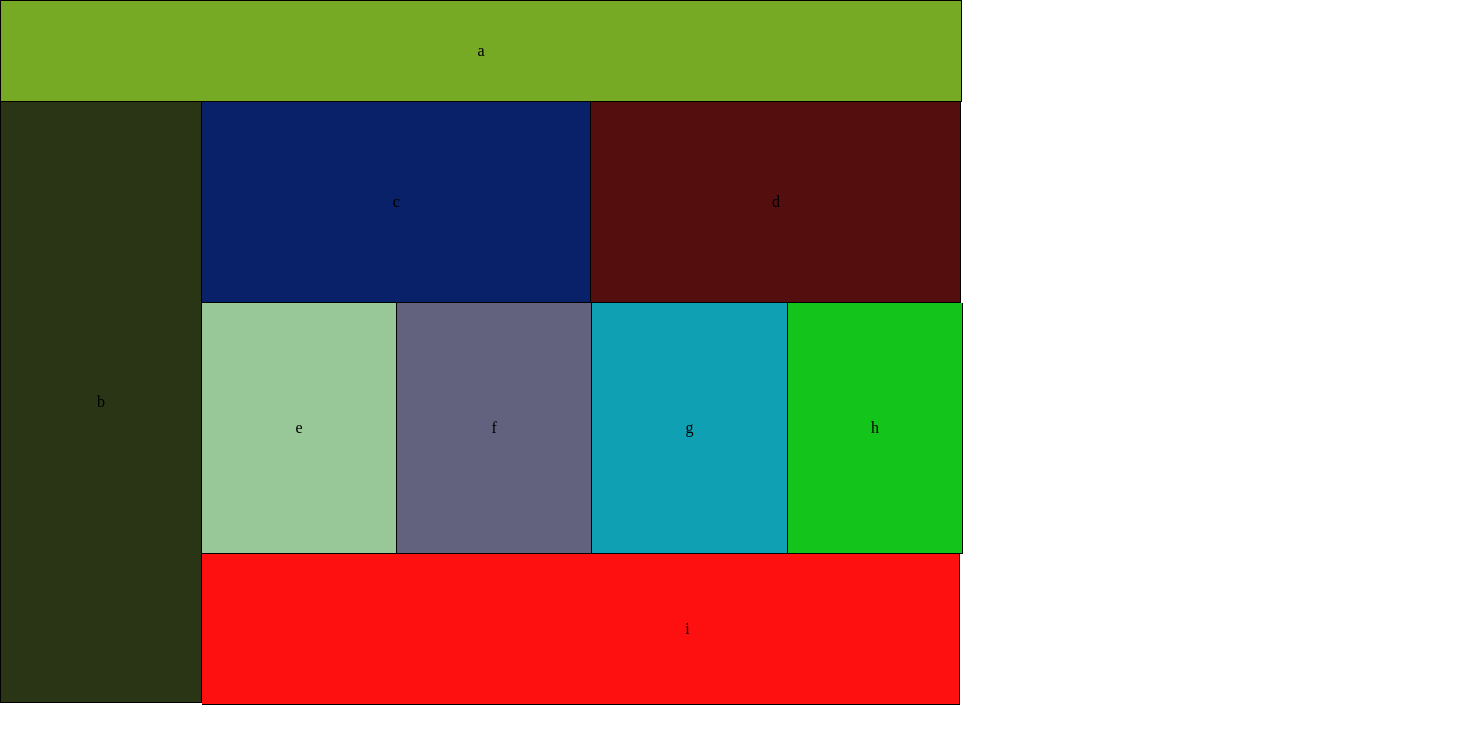
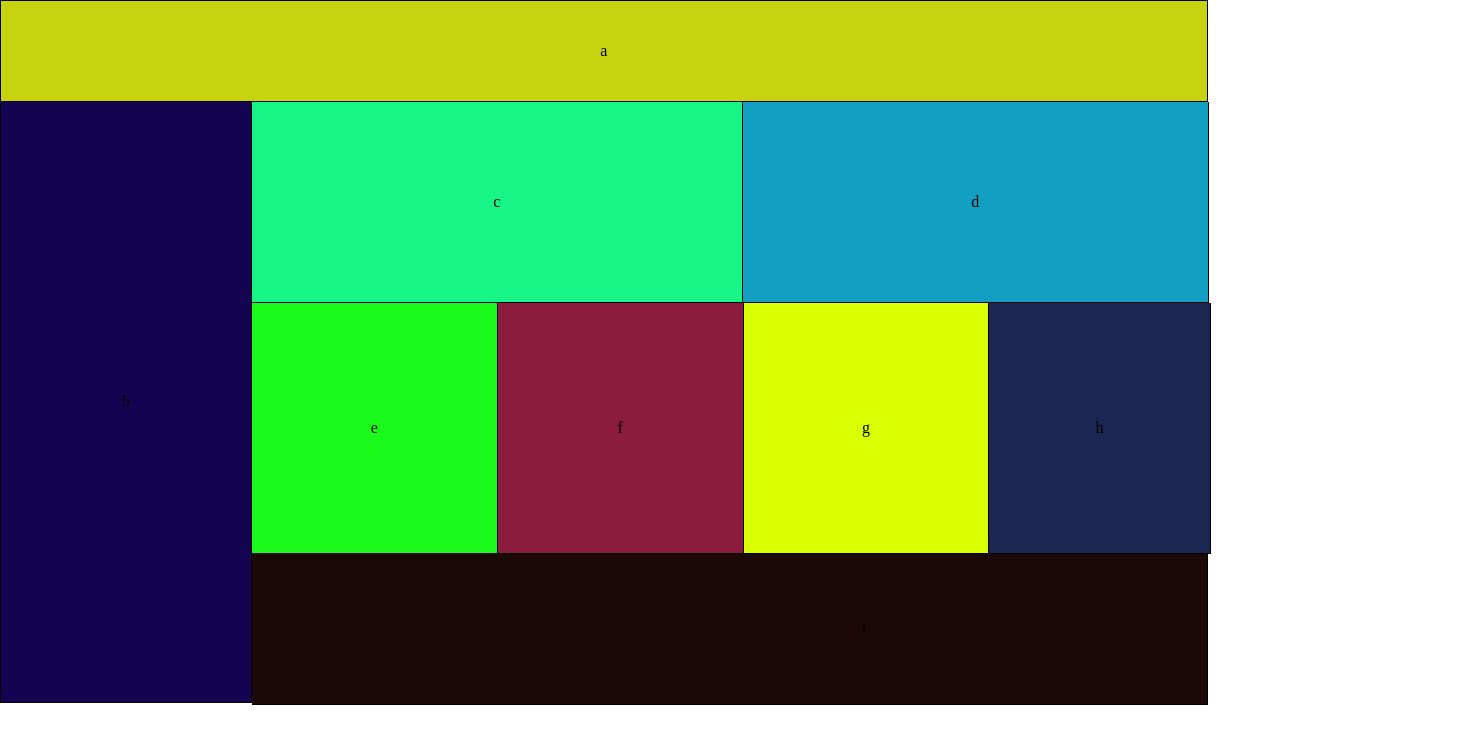
Before and after one commit to ahmadmamdouh1995/lab-01, a plain HTML site: page index.html in a window 1280 px wide. Shown: the whole page, 1476 px wide, since content can reach past the window. Drawn offline with Linux system fonts and the light colour scheme.

Commit message:
flex&breakPoint

```diff
--- a/css/layout.css
+++ b/css/layout.css
@@ -2,19 +2,16 @@
 @media (min-width : 480px) and (max-width : 767px){
 
 
-header div{
-    text-align: center;
-    width: 480px;
-    height: 75px;
-    background-color: rgb(12, 209, 209);
-    line-height: 75px;
-    margin-top:  10px;
-    margin-bottom: 0px;
-    margin-left: auto;
-    margin-right: auto;
+#a{
+    display: flex;
+    align-items: center;
+    justify-content: center;
+    background: rgb(184, 131, 122);
     border-color: rgb(0, 0, 0);
     border-width: 1px;
     border-style: solid;
+    width: 480px;
+    height: 75px;
 
 }
 main{
@@ -28,56 +25,49 @@
 }
 
 aside #b{
-    text-align: center;
-    width: 480px;
-    height: 150px;
-    background-color: rgb(202, 29, 209);
-    line-height: 150px;
-    margin-top:  0px;
-    margin-bottom: 0px;
-    margin-left: auto;
-    margin-right: auto;
+    display: flex;
+    align-items: center;
+    justify-content: center;
+    background: rgb(6, 160, 75);
     border-color: rgb(0, 0, 0);
     border-width: 1px;
     border-style: solid;
-    border-top: none;
+    width: 480px;
+    height: 150px;
+
 }
 
 main #c{
-    text-align: center;
-    width: 480px;
-    height: 125px;
-    background-color:  rgb(74, 31, 218);
-    line-height: 125px;
-    margin-top:  0px;
-    margin-bottom: 0px;
-    margin-left: auto;
-    margin-right: auto;
+    display: flex;
+    align-items: center;
+    justify-content: center;
+    background: tomato;
     border-color: rgb(0, 0, 0);
     border-width: 1px;
     border-style: solid;
-    border-top: none;
+    width: 480px;
+    height: 125px;
+
 }
 main #d{
-    text-align: center;
-    width: 480px;
-    height: 125px;
-    background-color:  rgb(180, 40, 40);
-    line-height: 125px;
-    margin-top:  0px;
-    margin-bottom: 0px;
-    margin-left: auto;
-    margin-right: auto;
+
+    display: flex;
+    align-items: center;
+    justify-content: center;
+    background: rgb(55, 16, 128);
     border-color: rgb(0, 0, 0);
     border-width: 1px;
     border-style: solid;
-    border-top: none;
+    width: 480px;
+    height: 125px;
+
+
 }
-main #sec1{
-    width: 480px;
-    height: 500px;
-}
+
+
 main #e{
+
+
     text-align: center;
     width: 240px;
     height: 250px;
@@ -97,6 +87,7 @@
 
 
 main #f{
+
     text-align: center;
     width: 480px;
     height: 250px;
@@ -113,6 +104,7 @@
 }
 
 main #g{
+
     text-align: center;
     width: 240px;
     height: 250px;
@@ -131,6 +123,8 @@
 }
 
 main #h{
+
+
     text-align: center;
     width: 480px;
     height: 250px;
@@ -147,54 +141,49 @@
 
 
 main #sec2{
-    text-align: initial;
-    width: 480px;
-    height: 80px;
-    background-color:  rgb(75, 52, 52);
-    line-height: 80px;
-    margin-top:  0px;
-    margin-bottom: 0px;
-    margin-left: auto;
-    margin-right: auto;
+    display: flex;
+    align-items: center;
+    justify-content: center;
+    background: tomato;
     border-color: rgb(0, 0, 0);
     border-width: 1px;
     border-style: solid;
-    /* border-top: none; */
+    width: 480px;
+    height: 80px;
+
+
+ }
 }
-}
+
+
 
 @media  (min-width: 768px )  {
     * {
         width:  971px;
     }
 
-    header div{
-        text-align: center;
-        width: 960px;
-        height: 100px;
-        background-color: rgb(119, 170, 36);
-        line-height: 100px;
-        /* margin-top:  10px;
-        margin-bottom: 0px;
-        margin-left: auto;
-        margin-right: auto; */
+    #a{
+
+        display: flex;
+        align-items: center;
+        justify-content: center;
+        background: rgb(184, 131, 122);
         border-color: rgb(0, 0, 0);
         border-width: 1px;
         border-style: solid;
+        width: 960px;
+        height: 100px;
 
     }
 
 
     aside #b{
+
         text-align: center;
         width: 200px;
         height: 600px;
         background-color: rgb(41, 53, 20);
         line-height: 600px;
-        /* margin-top:  0px;
-        margin-bottom: 0px;
-        margin-left: auto;
-        margin-right: auto; */
         border-color: rgb(0, 0, 0);
         border-width: 1px;
         border-style: solid;
@@ -207,10 +196,6 @@
         height: 200px;
         background-color:  rgb(8, 33, 104);
         line-height: 200px;
-        /* margin-top:  0px;
-        margin-bottom: 0px;
-        margin-left: auto;
-        margin-right: auto; */
         border-color: rgb(0, 0, 0);
         border-width: 1px;
         border-style: solid;
@@ -224,23 +209,14 @@
         height: 200px;
         background-color:  rgb(85, 14, 14);
         line-height: 200px;
-        /* margin-top:  0px;
-        margin-bottom: 0px;
-        margin-left: 0px;
-        margin-right: auto; */
         border-color: rgb(0, 0, 0);
         border-width: 1px;
         border-style: solid;
         border-top: none;
         border-left: none;
-
         float: left;
     }
 
-    /* main #sec1{
-        width: 960px;
-        height: 250px;
-    } */
     main #e{
         text-align: center;
         width: 20%;
@@ -256,7 +232,6 @@
         border-style: solid;
         border-top: none;
         border-left: none;
-
         float: left;
 
     }
@@ -277,7 +252,6 @@
         border-style: solid;
         border-top: none;
         border-left: none;
-
         float: left;
     }
 
@@ -296,7 +270,6 @@
         border-style: solid;
         border-top: none;
         border-left: none;
-
         float: left;
 
     }
@@ -315,7 +288,6 @@
         border-style: solid;
         border-top: none;
         border-left: none;
-
         float: left;
     }
 
@@ -334,10 +306,162 @@
         border-style: solid;
         border-left: none;
         border-top: none;
-
         float: left;
-        /* border-top: none; */
     }
 
 
 }
+@media (min-width : 971px){
+
+    * {
+        width:  1224px;
+    }
+
+    #a{
+
+        display: flex;
+        align-items: center;
+        justify-content: center;
+        background: rgb(198, 211, 14);
+        border-color: rgb(0, 0, 0);
+        border-width: 1px;
+        border-style: solid;
+        width: 98.5%;
+        height: 100px;
+
+    }
+
+
+    aside #b{
+
+        text-align: center;
+        width: 250px;
+        height: 600px;
+        background-color: rgb(19, 3, 80);
+        line-height: 600px;
+        border-color: rgb(0, 0, 0);
+        border-width: 1px;
+        border-style: solid;
+        border-top: none;
+        float: left;
+    }
+    main #c{
+        text-align: center;
+        width: 40%;
+        height: 200px;
+        background-color:  rgb(24, 245, 135);
+        line-height: 200px;
+        border-color: rgb(0, 0, 0);
+        border-width: 1px;
+        border-style: solid;
+        border-top: none;
+        border-left: none;
+        float: left;
+    }
+    main #d{
+        text-align: center;
+        width: 38%;
+        height: 200px;
+        background-color:  rgb(18, 159, 194);
+        line-height: 200px;
+        border-color: rgb(0, 0, 0);
+        border-width: 1px;
+        border-style: solid;
+        border-top: none;
+        border-left: none;
+        float: left;
+    }
+
+    main #e{
+        text-align: center;
+        width: 20%;
+        height: 250px;
+        background-color:  rgb(26, 250, 26);
+        line-height: 250px;
+        margin-top:  0px;
+        margin-bottom: 0px;
+        margin-left: auto;
+        margin-right: auto;
+        border-color: rgb(0, 0, 0);
+        border-width: 1px;
+        border-style: solid;
+        border-top: none;
+        border-left: none;
+        float: left;
+
+    }
+
+
+    main #f{
+        text-align: center;
+        width: 20%;
+        height: 250px;
+        background-color:  rgb(139, 28, 61);
+        line-height: 250px;
+        margin-top:  0px;
+        margin-bottom: 0px;
+        margin-left: auto;
+        margin-right: auto;
+        border-color: rgb(0, 0, 0);
+        border-width: 1px;
+        border-style: solid;
+        border-top: none;
+        border-left: none;
+        float: left;
+    }
+
+    main #g{
+        text-align: center;
+        width: 20%;
+        height: 250px;
+        background-color:  rgb(217, 255, 0);
+        line-height: 250px;
+        margin-top:  0px;
+        margin-bottom: 0px;
+        margin-left: auto;
+        margin-right: auto;
+        border-color: rgb(0, 0, 0);
+        border-width: 1px;
+        border-style: solid;
+        border-top: none;
+        border-left: none;
+        float: left;
+
+    }
+
+    main #h{
+        text-align: center;
+        width: 18%;
+        height: 250px;
+        background-color:  rgb(26, 39, 82);
+        line-height: 250px;
+        margin-bottom: 0px;
+        margin-left: auto;
+        margin-right: auto;
+        border-color: rgb(0, 0, 0);
+        border-width: 1px;
+        border-style: solid;
+        border-top: none;
+        border-left: none;
+        float: left;
+    }
+
+    main #sec2{
+        text-align: center;
+        width: 78%;
+        height: 150px;
+        background-color:  rgb(29, 8, 8);
+        line-height: 150px;
+        margin-top:  0px;
+        margin-bottom: 0px;
+        margin-left: auto;
+        margin-right: auto;
+        border-color: rgb(0, 0, 0);
+        border-width: 1px;
+        border-style: solid;
+        border-left: none;
+        border-top: none;
+        float: left;
+    }
+
+}
--- a/index.html
+++ b/index.html
@@ -12,9 +12,10 @@
 
 <body>
     <header>
-        <div>a</div>
+
     </header>
     <main>
+        <div id="a">a</div>
         <aside>
             <div id="b">b</div>
         </aside>
```
